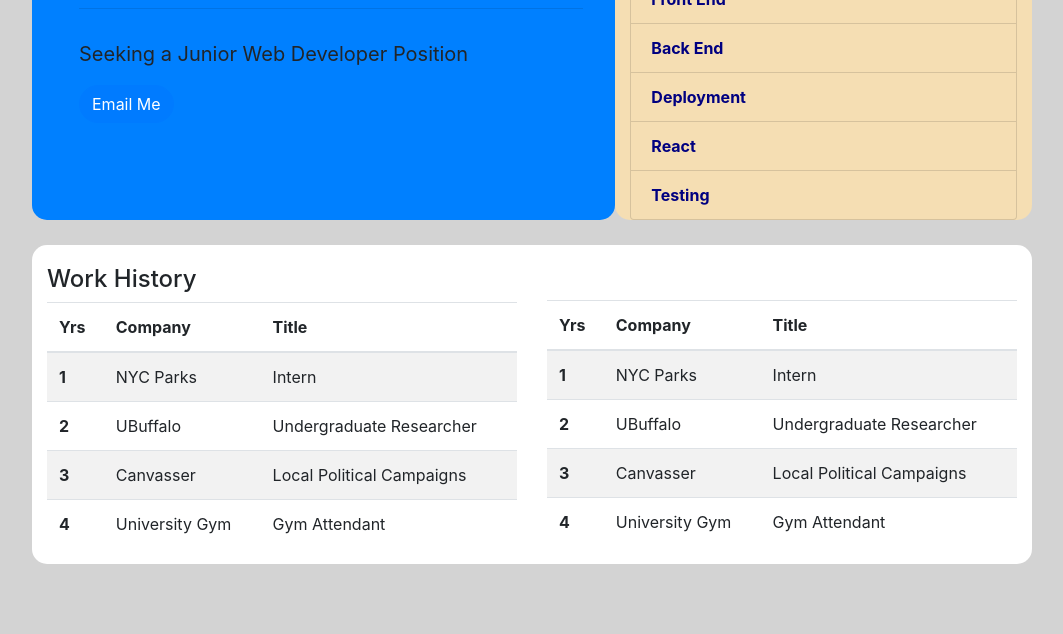
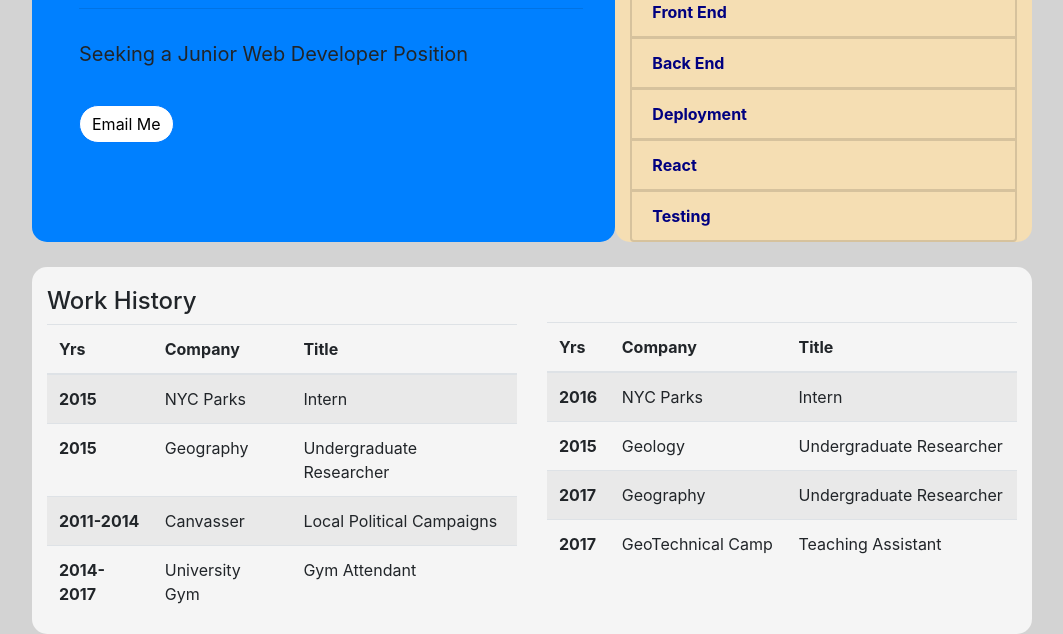
Before and after one commit to ktan114/Bootstrap-Project-I, a plain HTML site: page index.html in a window 1280 px wide. Shown: the part 674-1308 px from the top of the page, without its empty margins (108-1171 px from the left). Before the commit the page ends 1238 px from the top, so only its background shows below. Drawn offline with Linux system fonts and the light colour scheme.

Commit message:
Completed structuring project and styling

```diff
--- a/index.html
+++ b/index.html
@@ -53,7 +53,7 @@
                         <img src="https://avatars2.githubusercontent.com/u/24780114?s=200&v=4" class="img-fluid card-img-top" alt="Card image cap">
                     </div>
                     <h1 class="display-5">Lambda School Student: Kevin Tan</h1>
-                    <hr class="my-4 job">
+                    <hr class="my-4">
                         <p>Seeking a Junior Web Developer Position</p>
                         <button type="button" class="btn btn-primary">Email Me</button>
                     </hr>
@@ -91,22 +91,22 @@
                     </thead>
                     <tbody>
                         <tr>
-                            <th scope="row">1</th>
+                            <th scope="row">2015</th>
                             <td>NYC Parks</td>
                             <td>Intern</td>
                         </tr>
                         <tr>
-                            <th scope="row">2</th>
-                            <td>UBuffalo</td>
+                            <th scope="row">2015</th>
+                            <td>Geography</td>
                             <td>Undergraduate Researcher</td>
                         </tr>
                         <tr>
-                            <th scope="row">3</th>
+                            <th scope="row">2011-2014</th>
                             <td>Canvasser</td>
                             <td>Local Political Campaigns</td>
                         </tr>
                         <tr>
-                            <th scope="row">4</th>
+                            <th scope="row">2014-2017</th>
                             <td>University Gym</td>
                             <td>Gym Attendant</td>
                         </tr>
@@ -124,24 +124,24 @@
                     </thead>
                     <tbody>
                         <tr>
-                            <th scope="row">1</th>
+                            <th scope="row">2016</th>
                             <td>NYC Parks</td>
                             <td>Intern</td>
                         </tr>
                         <tr>
-                            <th scope="row">2</th>
-                            <td>UBuffalo</td>
+                            <th scope="row">2015</th>
+                            <td>Geology</td>
                             <td>Undergraduate Researcher</td>
                         </tr>
                         <tr>
-                            <th scope="row">3</th>
-                            <td>Canvasser</td>
-                            <td>Local Political Campaigns</td>
+                            <th scope="row">2017</th>
+                            <td>Geography</td>
+                            <td>Undergraduate Researcher</td>
                         </tr>
                         <tr>
-                            <th scope="row">4</th>
-                            <td>University Gym</td>
-                            <td>Gym Attendant</td>
+                            <th scope="row">2017</th>
+                            <td>GeoTechnical Camp</td>
+                            <td>Teaching Assistant</td>
                         </tr>
                     </tbody>
                 </table>
--- a/less/index.less
+++ b/less/index.less
@@ -61,14 +61,14 @@ body {
 // About Me
 
 .about-me {
-    background: white;
+    background: #f5f5f5;
     margin: 25px auto;
     .border-radius();
     h2 {
         margin: 10px auto;
     }
     .para p {
-        border: 3px solid black;
+        border: 3px solid rgba(0,0,0,.125);
         .border-radius();
         padding: 10px;
         font-size: 16px;
@@ -95,7 +95,10 @@ body {
             width: 45%;
         }
         button {
+            margin-top: 20px;
             .border-radius(50px);
+            background: white;
+            color: black;
         }
     }
 }
@@ -111,13 +114,14 @@ body {
     .list-group-item {
         background: wheat;
         color: navy;
+        border: 2px solid rgba(0,0,0,.125);
     }
 }
 
 // Work History
 
 .work-history {
-    background: white;
+    background: #f5f5f5;
     margin-top: 25px;
     .border-radius();
 }
```
Also changed, not shown: css/index.css.
